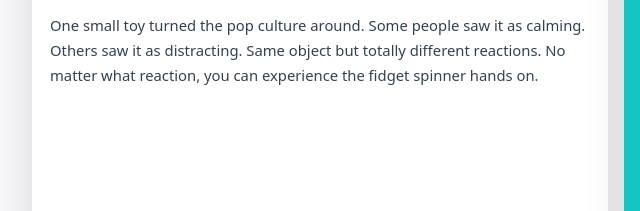
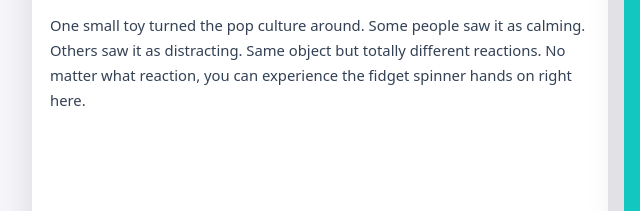
Before and after one commit to Chunhao-Hu/fidget-spinner-site, a plain HTML site: page index.html in a window 1280 px wide. Shown: the part 336-547 px from the top of the page, 76-716 px from the left. Drawn offline with Linux system fonts and the light colour scheme.

```diff
--- a/index.html
+++ b/index.html
@@ -230,7 +230,7 @@
         </div>
 
         <p style="margin-bottom:0;">
-          One small toy turned the pop culture around. Some people saw it as calming. Others saw it as distracting. Same object but totally different reactions. No matter what reaction, you can experience the fidget spinner hands on.
+          One small toy turned the pop culture around. Some people saw it as calming. Others saw it as distracting. Same object but totally different reactions. No matter what reaction, you can experience the fidget spinner hands on right here.
         </p>
       </section>
 
```
